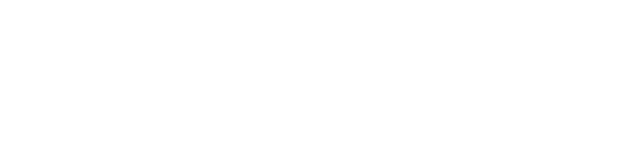
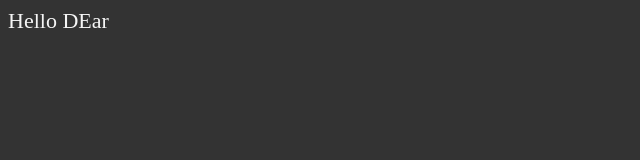
Before and after one commit to Ankit-Kafle/go-HTML-and-CSS, a plain HTML site: page revision.html in a window 1280 px wide. Shown: the whole page, without its empty margins (0-640 px from the left). Drawn offline with Linux system fonts and the light colour scheme.

Commit message:
updated files

```diff
--- a/revision.html
+++ b/revision.html
@@ -6,6 +6,16 @@
     <title>Document</title>
 </head>
 <body>
-
+    <h>Hello DEar</h>
 </body>
 </html>
+
+<style>
+    html{
+        font-size: 22px
+    }
+    body{
+        background-color: #333;
+        color: whitesmoke
+    }
+</style>
```
